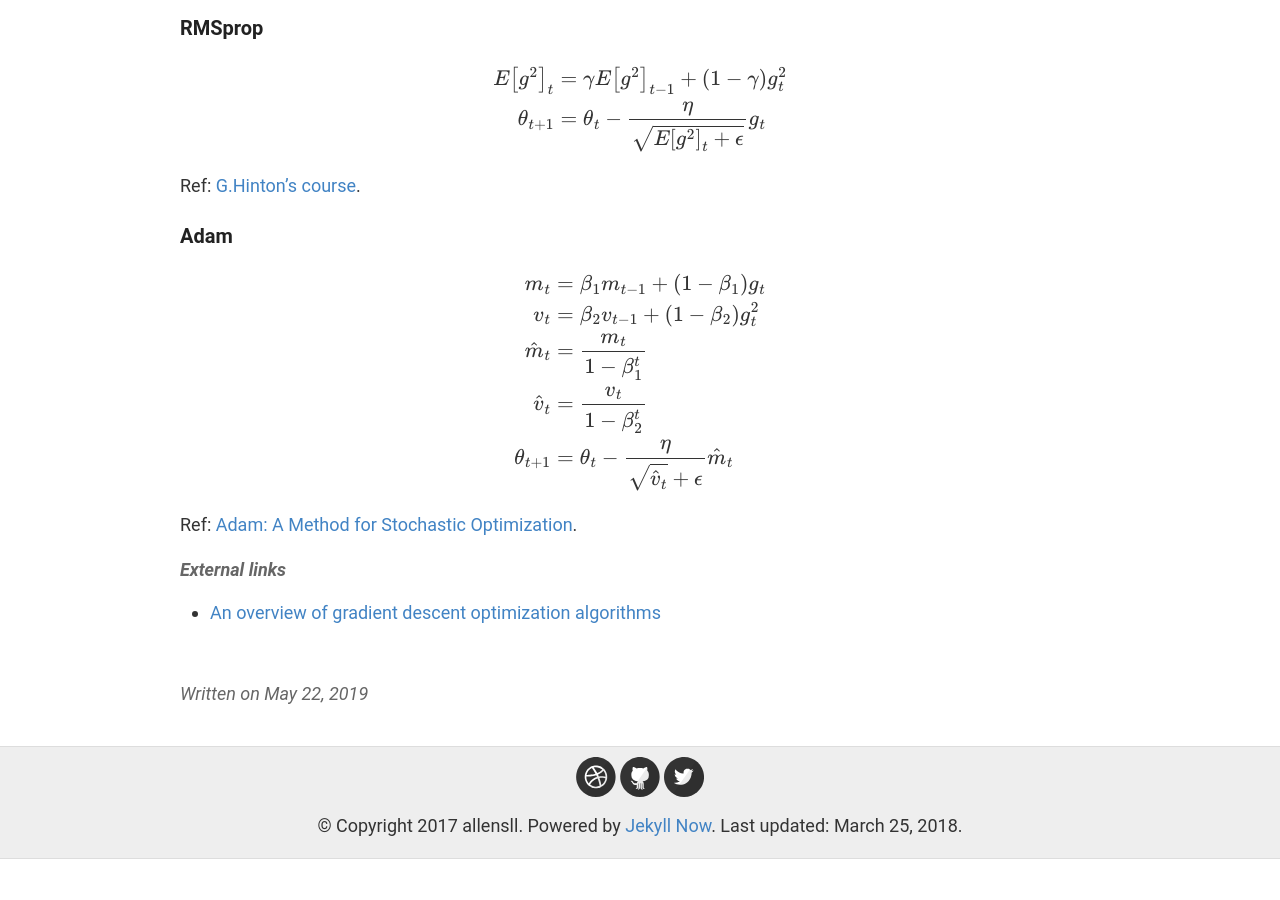
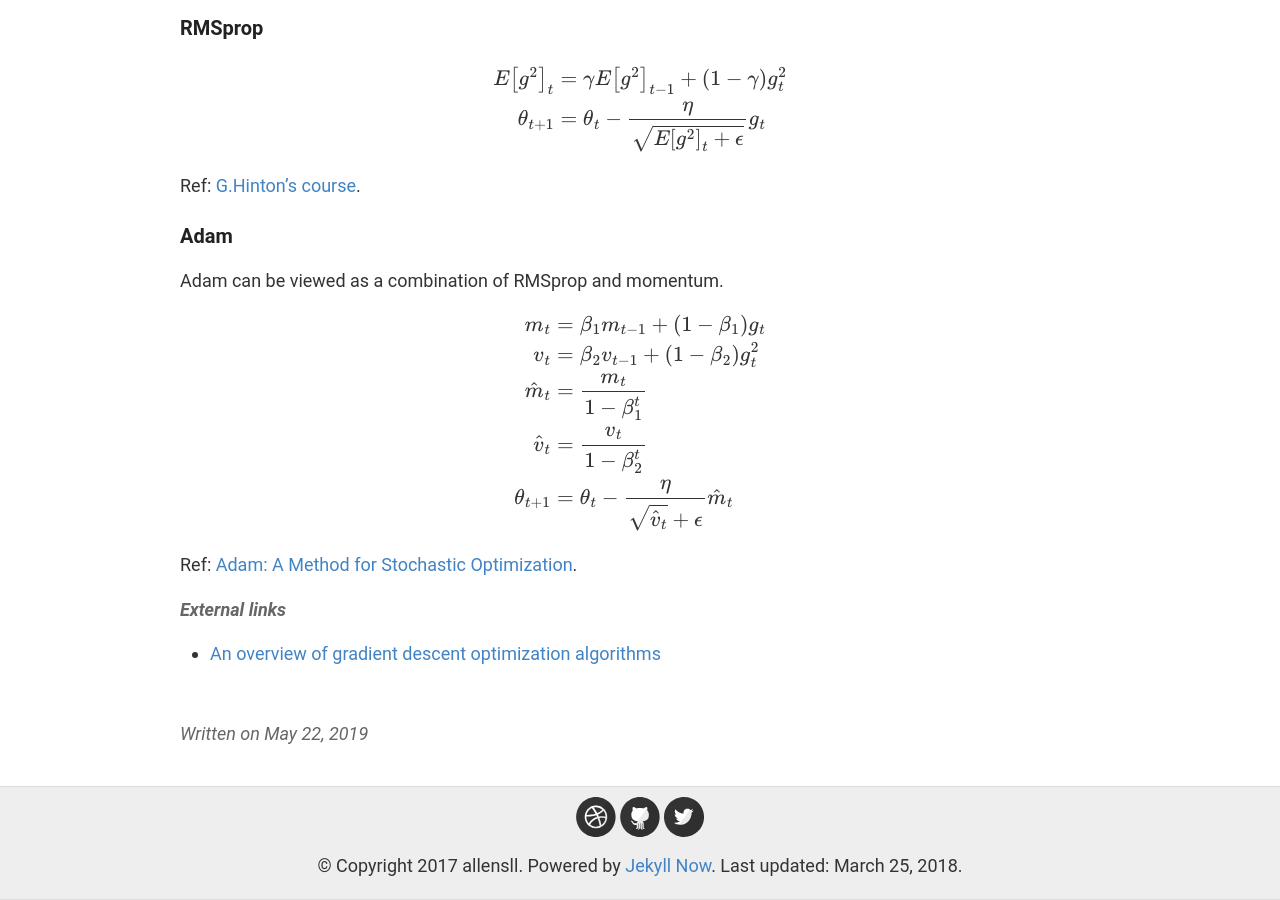
Before and after one commit to ALLENSLL/allensll.github.io, a Jekyll site: the page built from _posts/2019-5-22-Optimization-Methods.md, in a window 1280 px wide and 900 px high, scrolled down 1240 px. Built offline with Jekyll 4.4.1, drawn with Linux system fonts in a browser that asks for light colours; formulas are drawn with MathJax 3; before the commit the page ends 2099 px from its top, so only the background shows below that.

Commit message:
Update 2019-5-22-Optimization-Methods.md

```diff
--- a/_posts/2019-5-22-Optimization-Methods.md
+++ b/_posts/2019-5-22-Optimization-Methods.md
@@ -65,6 +65,8 @@ Ref: [G.Hinton's course](http://www.cs.toronto.edu/~tijmen/csc321/slides/lecture
 
 ### Adam
 
+Adam can be viewed as a combination of RMSprop and momentum.
+
 $$
 \begin{aligned} m_{t} &=\beta_{1} m_{t-1}+\left(1-\beta_{1}\right) g_{t} \\ v_{t} &=\beta_{2} v_{t-1}+\left(1-\beta_{2}\right) g_{t}^{2} \\
 \hat{m}_{t} &=\frac{m_{t}}{1-\beta_{1}^{t}} \\ \hat{v}_{t} &=\frac{v_{t}}{1-\beta_{2}^{t}} \\
```
